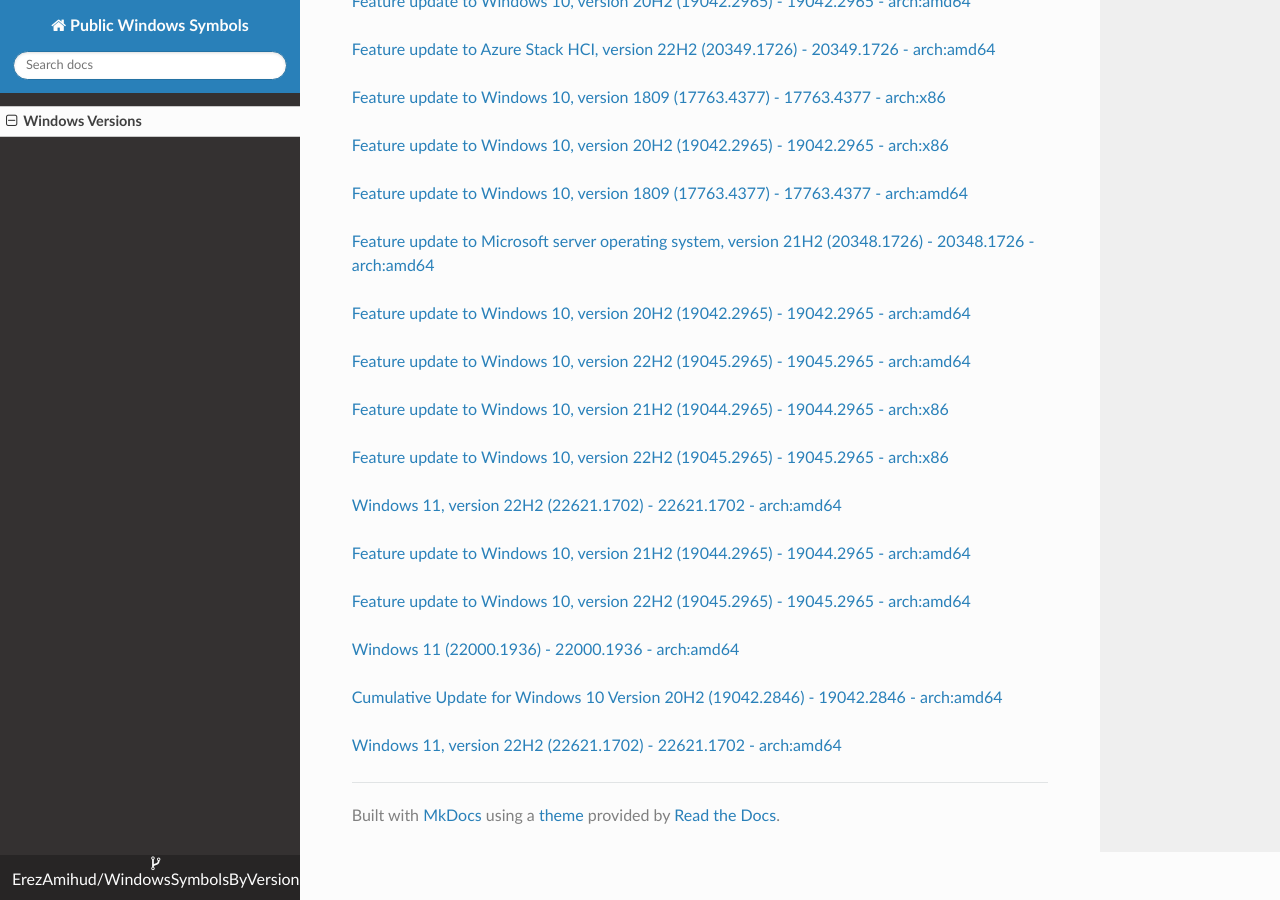
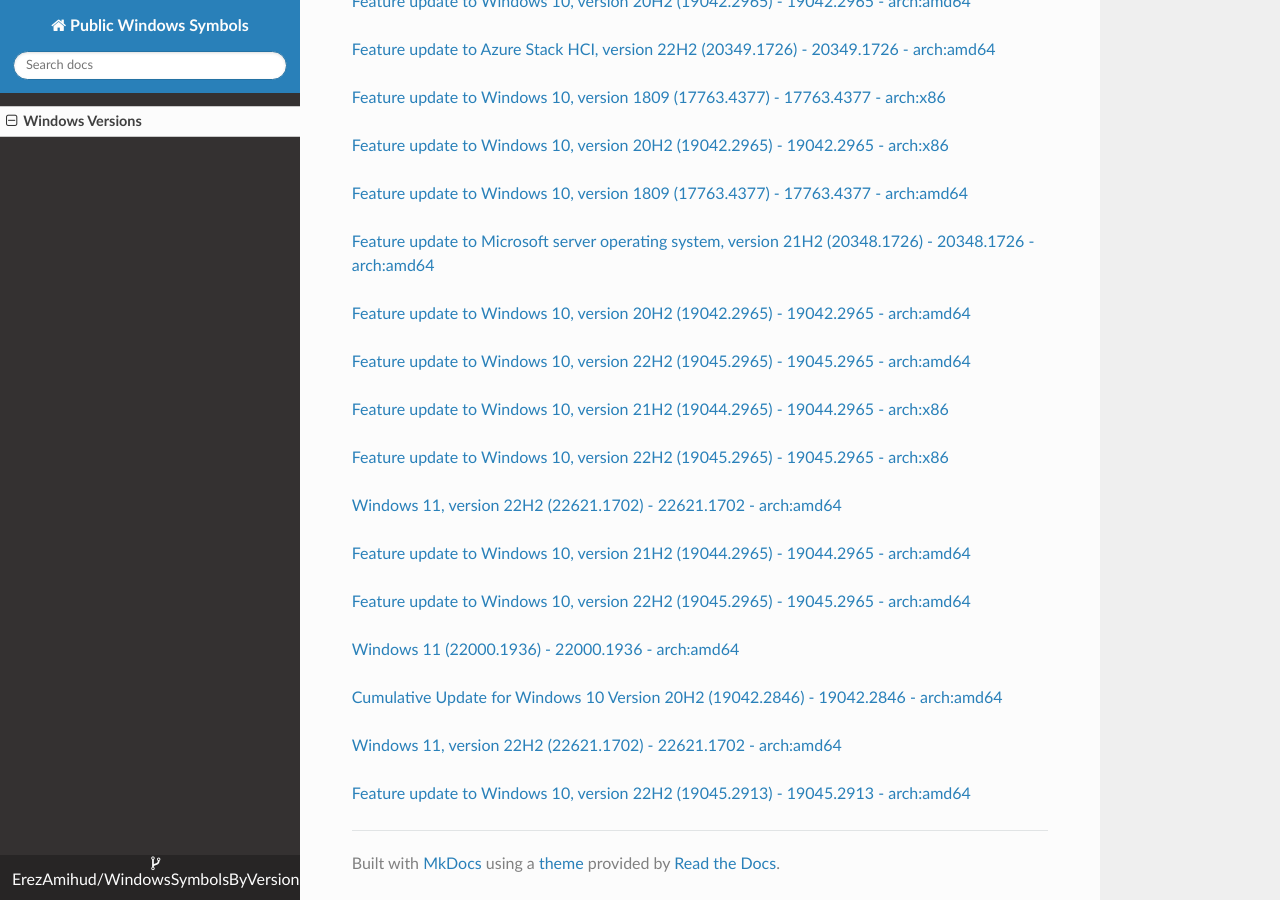
Before and after one commit to ErezAmihud/WindowsSymbolsByVersion, an MkDocs documentation site: the page built from docs/index.md, in a window 1280 px wide and 900 px high, scrolled down 32045 px. Built offline with MkDocs 1.6.1, drawn with Linux system fonts in a browser that asks for light colours; nearby versions of some CDN libraries.

Commit message:
Automated commit, add manifest for c7fbaf93-9337-4261-b778-a6e829c07833

```diff
--- a/docs/index.md
+++ b/docs/index.md
@@ -1846,3 +1846,6 @@
 
 
 [Windows 11, version 22H2 (22621.1702) - 22621.1702 - arch:amd64](https://github.com/ErezAmihud/WindowsSymbolsByVersion/blob/main/manifests/34d37308-ce0a-4b7a-9470-b29c3d96d2f8.manifest)
+
+
+[Feature update to Windows 10, version 22H2 (19045.2913) - 19045.2913 - arch:amd64](https://github.com/ErezAmihud/WindowsSymbolsByVersion/blob/main/manifests/c7fbaf93-9337-4261-b778-a6e829c07833.manifest)
```
Also changed, not shown: process_builds.json (+1 -1 lines), 1 other file.
